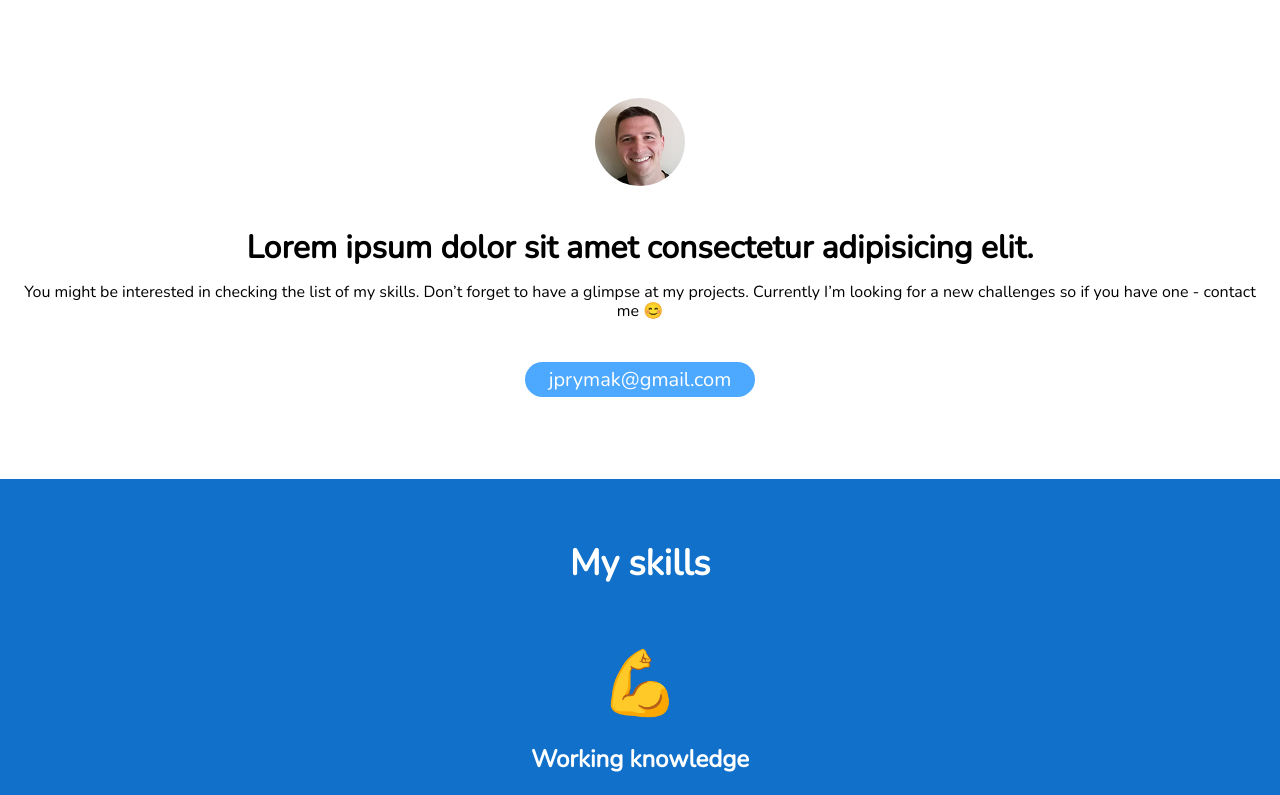
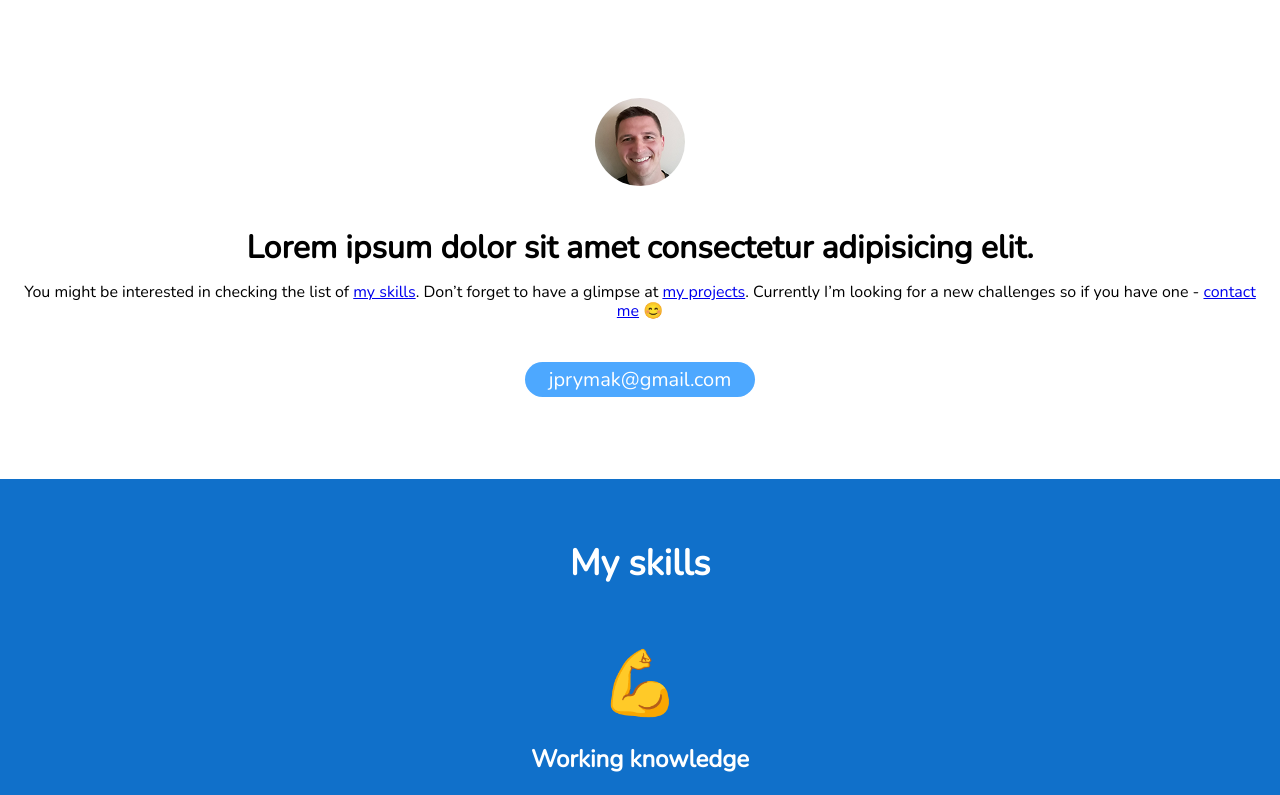
Before and after one commit to jprymak/jprymak.github.io, a website built with webpack: page src/pages/index.html in a window 1280 px wide. Shown: the top 795 px of the page. Built offline with nearby package versions, Linux system fonts and the light colour scheme; no server answers.

Commit message:
feat: add navigation links in about section

```diff
--- a/src/pages/index.html
+++ b/src/pages/index.html
@@ -25,14 +25,14 @@
           Lorem ipsum dolor sit amet consectetur adipisicing elit.
         </h1>
         <p class="about__paragraph">
-          You might be interested in checking the list of my skills. Don’t
-          forget to have a glimpse at my projects. Currently I’m looking for a
-          new challenges so if you have one - contact me 😊
+          You might be interested in checking the list of <a href="#skills">my skills</a>. Don’t
+          forget to have a glimpse at <a href="#projects">my projects</a>. Currently I’m looking for a
+          new challenges so if you have one - <a href="#contact">contact me</a> 😊
         </p>
         <a href="mailto:jprymak@gmail.com" class="email">jprymak@gmail.com</a>
       </section>
 
-      <section class="skills">
+      <section class="skills" id="skills">
         <h2 class="skills__header">My skills</h2>
 
         <article class="skill-group">
@@ -67,7 +67,7 @@
         </article>
       </section>
 
-      <section class="projects">
+      <section class="projects" id="projects">
         <h2 class="projects__header">Recent projects</h2>
         <p class="projects__paragraph">
           I’ve built some projects. Here’s the list of the things I’ve done so
@@ -80,7 +80,7 @@
         </article>
       </section>
 
-      <section class="contact">
+      <section class="contact" id="contact">
         <h2 class="contact__header">Contact me</h2>
         <p class="contact__paragraph">
           I’m open for new opportunities. If you have one for me we should talk!
--- a/src/scss/main.scss
+++ b/src/scss/main.scss
@@ -8,9 +8,6 @@
 @import "modules/projects.scss";
 @import "modules/contact.scss";
 
-a{
-  text-decoration: none;
-}
 
 body {
   background: #FFFFFF;
--- a/src/scss/modules/projects.scss
+++ b/src/scss/modules/projects.scss
@@ -42,6 +42,7 @@
     }
 
     &__info{
+
       padding: 0 16px 48px 16px;
       display:grid;
       grid-template-columns: 100px 1fr;
@@ -85,6 +86,7 @@
 }
 
   .project-demo{
+    text-decoration: none;
     grid-row:3/4;
     grid-column: 2/3;
     margin-bottom:8px;
@@ -92,6 +94,7 @@
   }
 
   .project-github{
+    text-decoration: none;
     grid-row:5/6;
     grid-column: 2/3;
     color: #808082;
```
Also changed, not shown: src/assets/img/Speech_cloud.svg (added), src/assets/img/{.svg (added), src/assets/img/}.svg (added).
